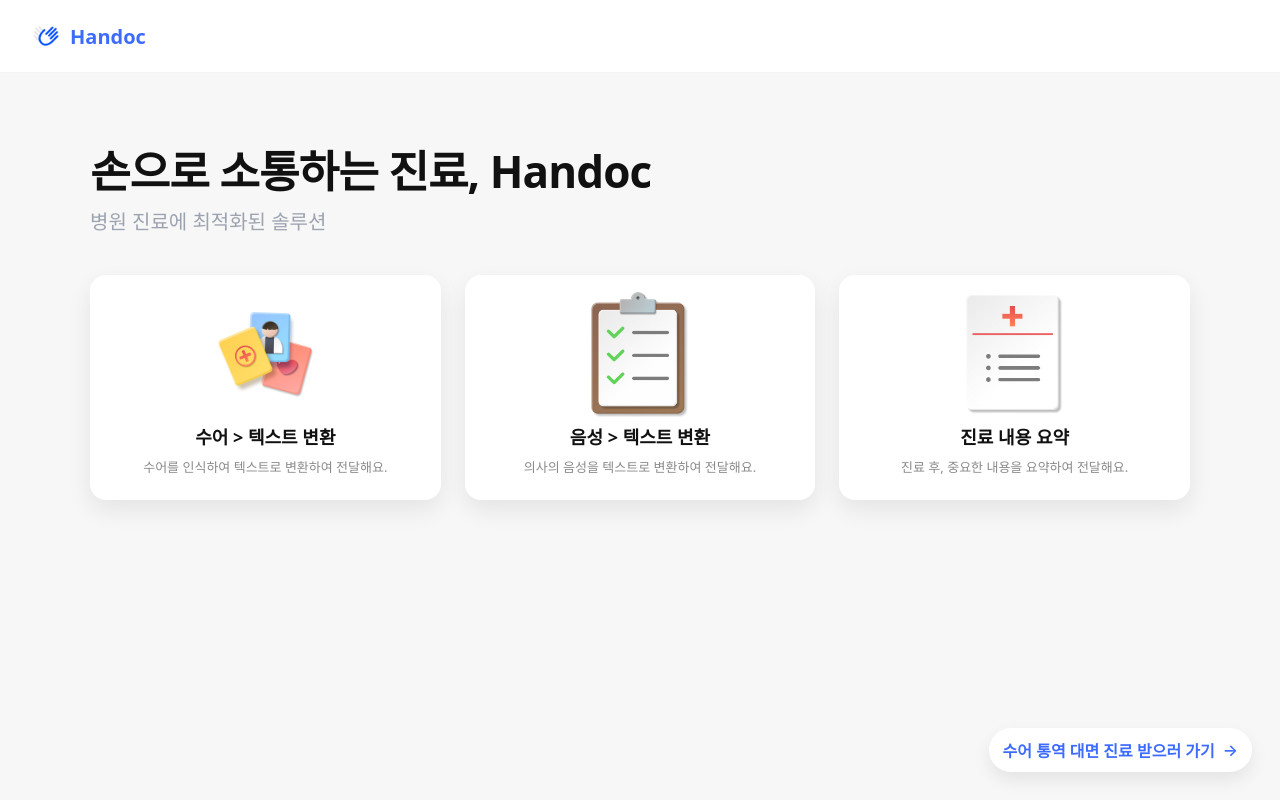
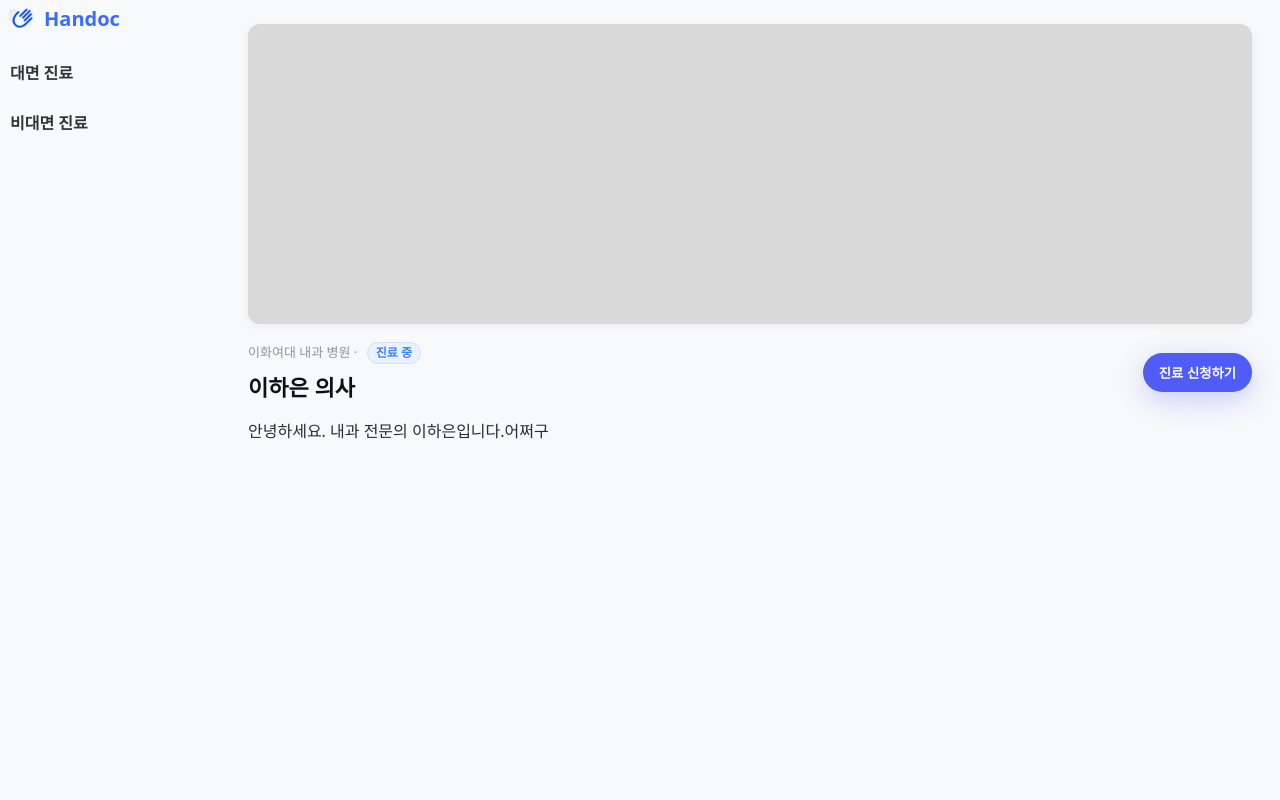
Before and after one commit to 3-NoPainNoGain/FE, a React (Create React App) app: page /tele/doctor/1 in a window 1280 px wide. Before the commit this address led to /. Built offline with nearby package versions, Linux system fonts and the light colour scheme.

Commit message:
feat/의사 상세 페이지

```diff
--- a/src/App.jsx
+++ b/src/App.jsx
@@ -4,6 +4,7 @@ import VisitPrepare from "./pages/VisitPrepare";
 import InPersonSession from "./pages/InPersonSession";
 import DiagnosisSummaryPage from "./pages/DiagnosisSummaryPage.jsx";
 import TeleDoctorList from "./pages/TeleDoctorList"; // ← 추가
+import TeleDoctorDetail from "./pages/TeleDoctorDetail";
 
 export default function App() {
   return (
@@ -25,6 +26,7 @@ export default function App() {
 
         {/* fallback */}
         <Route path="*" element={<Navigate to="/" replace />} />
+        <Route path="/tele/doctor/:doctorId" element={<TeleDoctorDetail />} />
       </Routes>
     </BrowserRouter>
   );
--- /dev/null
+++ b/src/pages/TeleDoctorDetail.jsx
@@ -0,0 +1,67 @@
+// src/pages/TeleDoctorDetail.jsx
+import { useParams } from "react-router-dom";
+import Sidebar from "../components/Sidebar";
+import "./session.css";
+import "./telemed-detail.css";
+
+function StatusBadge({ status }) {
+  const text = status === "open" ? "진료 중" : "진료 종료";
+  const klass =
+    status === "open" ? "d-badge d-badge--open" : "d-badge d-badge--closed";
+  return <span className={klass}>{text}</span>;
+}
+
+export default function TeleDoctorDetail() {
+  const { doctorId } = useParams();
+
+  // 목업 데이터 (나중에 API로 교체)
+  const doc = {
+    id: doctorId ?? "0",
+    hospital: "이화여대 내과 병원",
+    name: "이하은 의사",
+    status: "open",
+    intro:
+      "안녕하세요. 내과 전문의 이하은입니다.어쩌구",
+
+  };
+
+  const introLines = String(doc.intro || "").split("\n");
+  const specialties = Array.isArray(doc.specialties) ? doc.specialties : [];
+
+  return (
+    <div className="telemed tele-detail">
+      <Sidebar />
+
+      <main className="tele-detail__main">
+        <div className="tele-detail__hero" aria-hidden="true" />
+
+        <div className="tele-detail__head">
+          <div className="tele-detail__meta">
+            <div className="tele-detail__hospital">
+              {doc.hospital} · <StatusBadge status={doc.status} />
+            </div>
+            <h1 className="tele-detail__name">{doc.name}</h1>
+          </div>
+
+          <button className="d-btn d-btn--primary">진료 신청하기</button>
+        </div>
+
+        <section className="tele-detail__section">
+          <div className="tele-detail__intro">
+            {introLines.map((l, idx) => (
+              <p key={idx}>{l}</p>
+            ))}
+          </div>
+        </section>
+
+        <section className="tele-detail__section">
+          <ul className="tele-detail__list">
+            {specialties.map((s, i) => (
+              <li key={i}>{s}</li>
+            ))}
+          </ul>
+        </section>
+      </main>
+    </div>
+  );
+}
--- a/src/pages/TeleDoctorList.jsx
+++ b/src/pages/TeleDoctorList.jsx
@@ -1,12 +1,13 @@
 // src/pages/TeleDoctorList.jsx
 import { useMemo } from "react";
+import { NavLink } from "react-router-dom";
 import Sidebar from "../components/Sidebar";
-import "./telemed.css"; // ▼ 아래 CSS 함께 추가
+import "./telemed.css";
 import "./session.css";
 
 /**
- * [UI 전용 목업 데이터]
- * - 나중에 API 연동 시 이 부분만 대체하면 됩니다.
+ * UI 목업용 데이터
+ * - 나중에 API 연동 시 이 부분만 대체
  * - status: "open" | "closed"
  */
 const useMockDoctors = () =>
@@ -16,22 +17,22 @@ const useMockDoctors = () =>
         id: String(i + 1),
         hospital: "이화여대 내과 병원",
         name: "이하은 의사",
-        status: i % 5 === 4 ? "closed" : "open", // 몇 개는 진료 종료로 표시
-        // image: 나중에 실제 URL 연결 예정
+        status: i % 5 === 4 ? "closed" : "open",
       })),
     []
   );
 
-/** 상태 뱃지 */
+/** 상태 배지 */
 function StatusBadge({ status }) {
   const text = status === "open" ? "진료 가능" : "진료 종료";
   const klass = status === "open" ? "badge badge--open" : "badge badge--closed";
   return <span className={klass}>{text}</span>;
 }
 
-/** 의사 카드 */
-function DoctorCard({ hospital, name, status }) {
+/** 의사 카드 (클릭 → 상세 페이지) */
+function DoctorCard({ id, hospital, name, status }) {
   return (
+    <NavLink to={`/tele/doctor/${id}`} className="doc-card-link">
       <article className="doc-card" aria-label={`${name} 카드`}>
         <div className="doc-card__thumb" aria-hidden="true" />
         <div className="doc-card__meta">
@@ -42,6 +43,7 @@ function DoctorCard({ hospital, name, status }) {
           </div>
         </div>
       </article>
+    </NavLink>
   );
 }
 
@@ -50,7 +52,6 @@ export default function TeleDoctorList() {
 
   return (
     <div className="telemed">
-      {/* 사이드바는 InPersonSession과 동일하게 사용 */}
       <Sidebar />
 
       <main className="telemed__main">
@@ -58,11 +59,11 @@ export default function TeleDoctorList() {
           <h1 className="telemed__title">내과 비대면 진료</h1>
         </header>
 
-        {/* 카드 그리드 */}
         <section className="telemed__grid" aria-label="의사 목록">
           {doctors.map((d) => (
             <DoctorCard
               key={d.id}
+              id={d.id}
               hospital={d.hospital}
               name={d.name}
               status={d.status}
--- /dev/null
+++ b/src/pages/telemed-detail.css
@@ -0,0 +1,115 @@
+/* src/pages/telemed-detail.css */
+
+/* 레이아웃 기본 (TeleDoctorList와 동일 컨테이너) */
+.tele-detail { background: #f8f9fb; }
+.tele-detail__main {
+  flex: 1 1 auto;
+  min-width: 0;
+  padding: 24px 28px;
+}
+
+/* 상단 큰 썸네일 */
+.tele-detail__hero {
+  height: 300px;
+  border-radius: 12px;
+  background: #d9d9d9;
+  box-shadow: 0 2px 8px rgba(0,0,0,.06);
+  margin-bottom: 18px;
+}
+
+/* 헤더 라인 */
+.tele-detail__head {
+  display: flex;
+  align-items: center;
+  justify-content: space-between;
+  gap: 16px;
+  margin-bottom: 10px;
+}
+.tele-detail__hospital {
+  color: #9096a0;
+  font-size: 13px;
+}
+.tele-detail__name {
+  margin: 6px 0 0;
+  font-size: 22px;
+  font-weight: 800;
+  color: #111;
+}
+
+/* 상태 뱃지 */
+.d-badge {
+  display: inline-block;
+  padding: 4px 8px;
+  border-radius: 999px;
+  font-size: 12px;
+  font-weight: 700;
+  margin-left: 6px;
+  line-height: 1;
+}
+.d-badge--open {
+  color: #3b82f6;
+  background: #eaf2ff;
+  border: 1px solid #cde0ff;
+}
+.d-badge--closed {
+  color: #9aa1a9;
+  background: #f3f4f6;
+  border: 1px solid #e5e7eb;
+}
+
+/* 신청 버튼 */
+.d-btn {
+  border: 0;
+  cursor: pointer;
+  border-radius: 999px;
+  padding: 10px 16px;
+  font-weight: 700;
+}
+.d-btn--primary {
+  background: #4f5df6;
+  color: #fff;
+  box-shadow: 0 8px 28px rgba(79, 93, 246, .28);
+}
+
+/* 본문 섹션 */
+.tele-detail__section {
+  margin-top: 16px;
+}
+
+/* 소개문 clamping */
+.tele-detail__intro p { margin: 0 0 8px; color:#2b2d36; }
+.tele-detail__intro.is-clamped {
+  display: -webkit-box;
+  -webkit-line-clamp: 5; /* 접힘일 때 5줄 */
+  -webkit-box-orient: vertical;
+  overflow: hidden;
+}
+.tele-detail__intro.is-open {
+  -webkit-line-clamp: initial;
+}
+
+/* 더보기 링크 */
+.d-link {
+  margin-top: 6px;
+  background: transparent;
+  border: 0;
+  color: #6b7280;
+  cursor: pointer;
+  font-weight: 600;
+}
+
+/* 소제목/리스트 */
+.tele-detail__subtitle {
+  margin: 14px 0 8px;
+  font-size: 16px;
+  font-weight: 800;
+  color: #111;
+}
+.tele-detail__list {
+  margin: 0;
+  padding-left: 18px;
+  color: #23262f;
+}
+
+/* 사이드바 폭 고정(보장) - 공통화가 안되어 있다면 활성화 */
+.telemed > .sb { flex: 0 0 220px; }
--- a/src/pages/telemed.css
+++ b/src/pages/telemed.css
@@ -113,3 +113,6 @@
   background: #fff;
   border-right: 1px solid #eef0f3;
 }
+
+
+.doc-card-link { text-decoration: none; color: inherit; }
```
Lines whose indentation alone changed are shown as unchanged.
